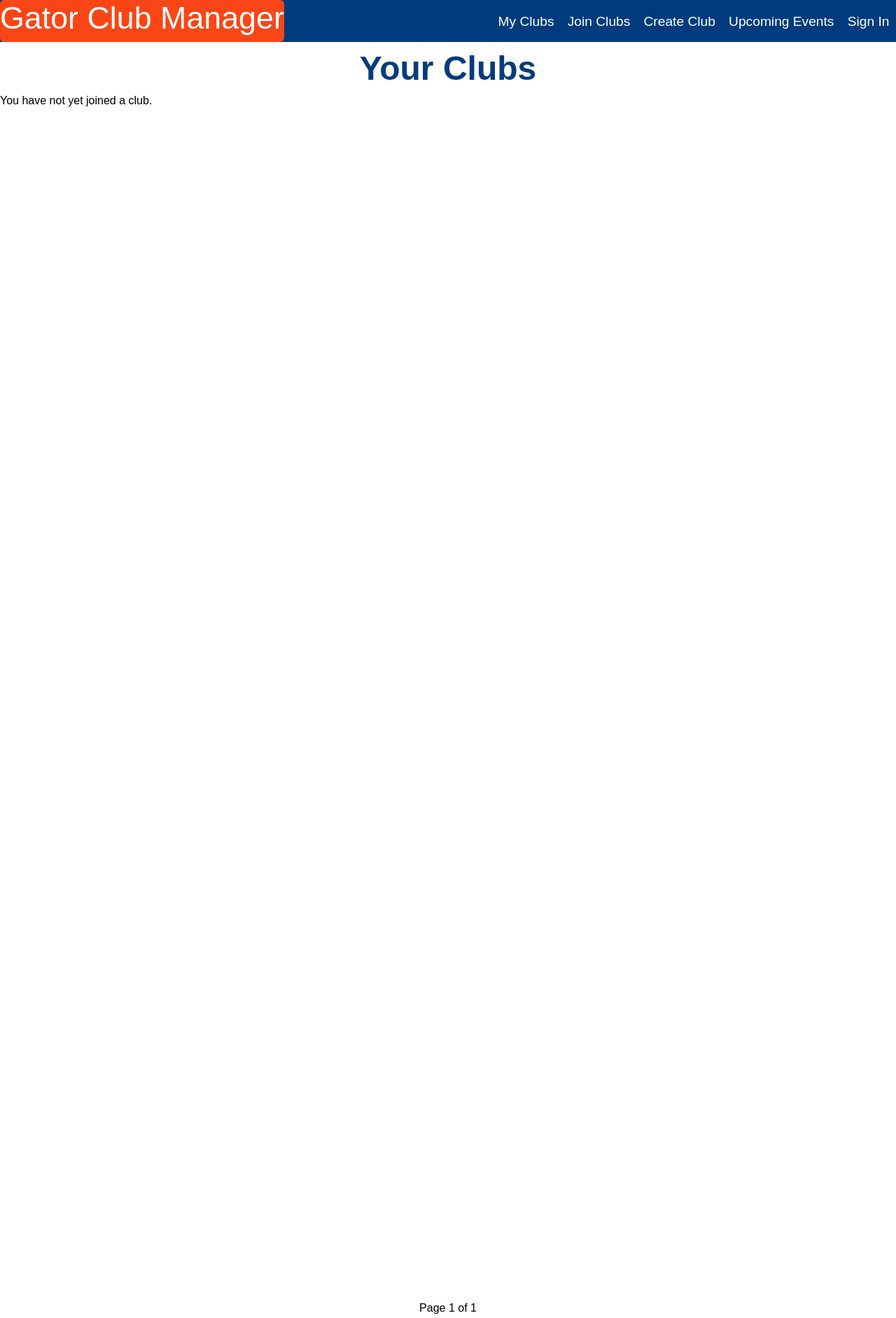
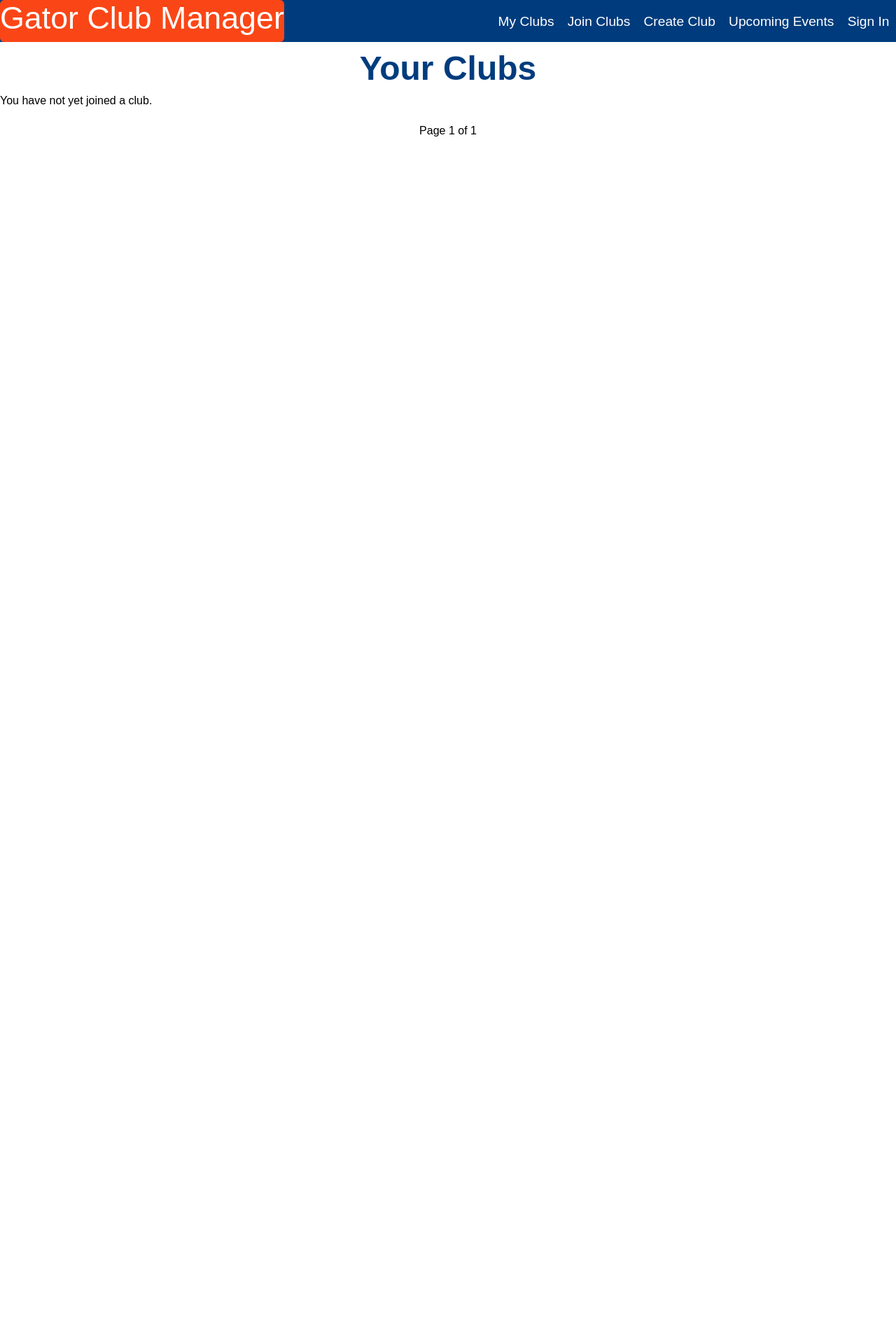
Before and after one commit to JosephShumilla/GatorClubManager, a Django app: page /myClubs.html in a window 1280 px wide. Shown: the whole page at 70% size. After the commit the page ends 195 px from the top, so only its background shows below. Run offline with Django 5.2, Linux system fonts and the light colour scheme; parts of the project's set-up code (start-up, migrations or seed data) failed here and were passed over.

Commit message:
Fixed club spacing issue

```diff
--- a/clubmanager/clubmanager/static/styles.css
+++ b/clubmanager/clubmanager/static/styles.css
@@ -160,7 +160,7 @@
     display: grid;
     grid-template-columns: repeat(2,1fr);
     gap: 20px;
-    height: 1700px;
+    height: auto;
     width: 100%;
     background-color: white;
 
@@ -432,6 +432,7 @@ button{
 .pagination {
     display: flex;
     justify-content: center;
+    align-items: flex-start;
     gap: 10px;
     margin-top: 20px;
 }
@@ -637,7 +638,7 @@ button{
     display: grid;
     grid-template-columns: repeat(2,1fr);
     gap: 20px;
-    height: 1700px;
+    height: auto;
     width: 100%;
     background-color: white;
 
```
